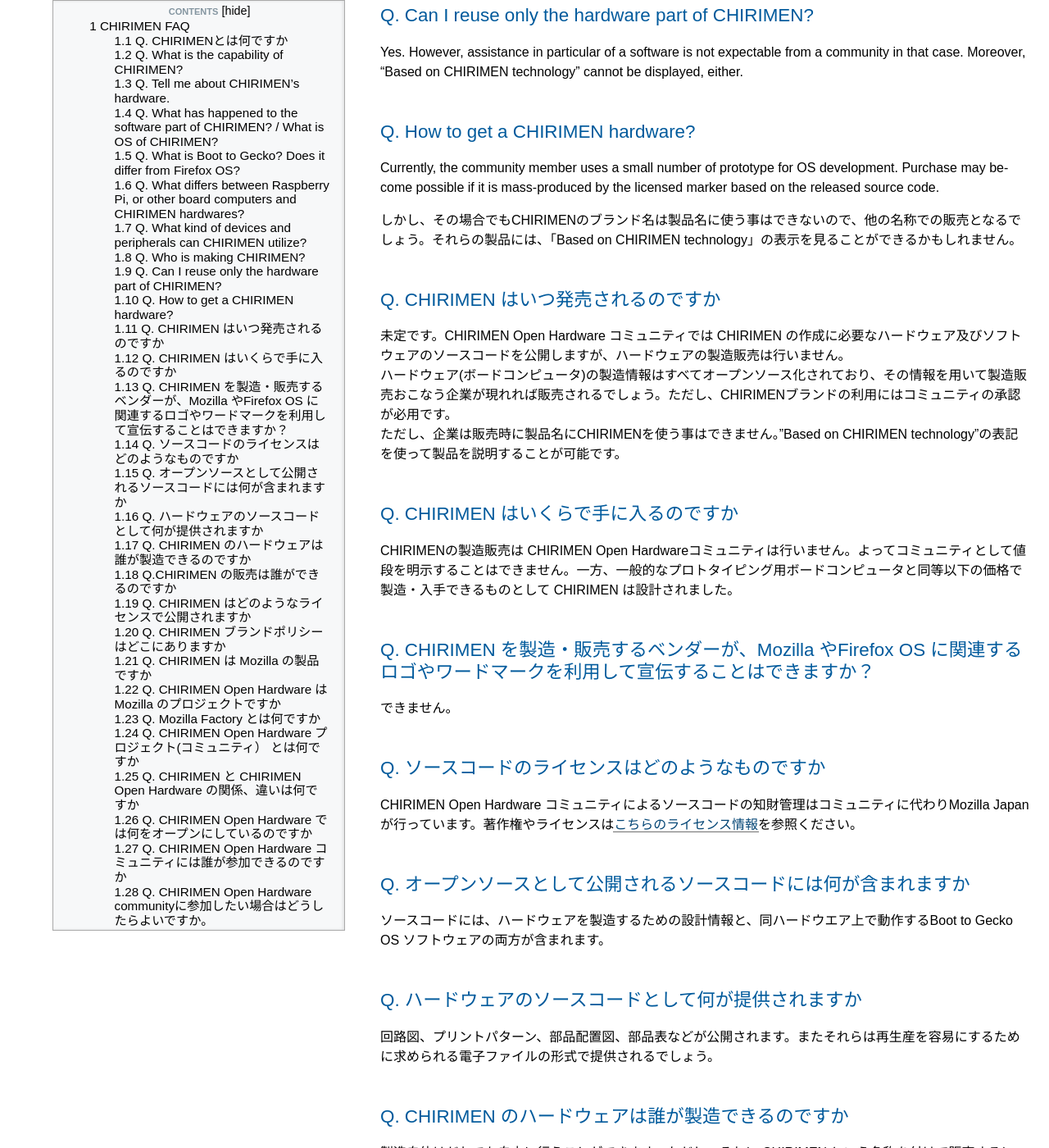
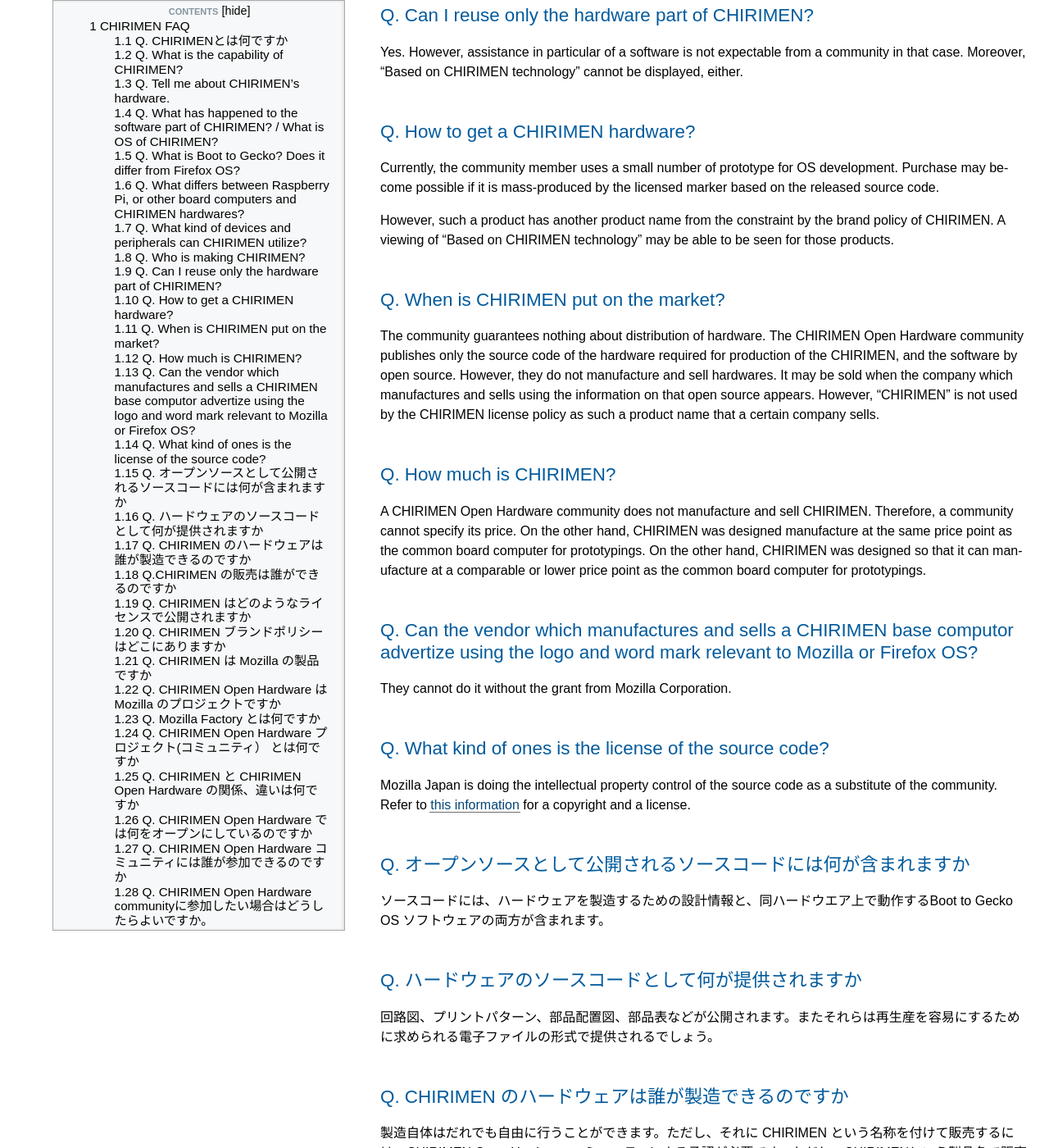
Before and after one commit to chirimen-oh/chirimen-oh.github.io, a Jekyll site: the page built from docs/en/FAQ.md, in a window 1280 px wide and 1400 px high, scrolled down 1548 px. Shown: the whole window at 82% size. Built offline with Jekyll 4.4.1, drawn with Linux system fonts in a browser that asks for light colours; nearby versions of some CDN libraries.

Commit message:
Update FAQ.md

```diff
--- a/docs/en/FAQ.md
+++ b/docs/en/FAQ.md
@@ -37,21 +37,20 @@ Yes. However, assistance in particular of a software is not expectable from a co
 ## Q. How to get a CHIRIMEN hardware?
 Currently, the community member uses a small number of prototype for OS development. Purchase may become possible if it is mass-produced by the licensed marker based on the released source code.
 
-しかし、その場合でもCHIRIMENのブランド名は製品名に使う事はできないので、他の名称での販売となるでしょう。それらの製品には、「Based on CHIRIMEN technology」の表示を見ることができるかもしれません。
+However, such a product has another product name from the constraint by the brand policy of CHIRIMEN. A viewing of "Based on CHIRIMEN technology" may be able to be seen for those products.
 
-## Q. CHIRIMEN はいつ発売されるのですか
-未定です。CHIRIMEN Open Hardware コミュニティでは CHIRIMEN の作成に必要なハードウェア及びソフトウェアのソースコードを公開しますが、ハードウェアの製造販売は行いません。
-ハードウェア(ボードコンピュータ)の製造情報はすべてオープンソース化されており、その情報を用いて製造販売おこなう企業が現れれば販売されるでしょう。ただし、CHIRIMENブランドの利用にはコミュニティの承認が必用です。
-ただし、企業は販売時に製品名にCHIRIMENを使う事はできません。"Based on CHIRIMEN technology"の表記を使って製品を説明することが可能です。
+## Q. When is CHIRIMEN put on the market?
+The community guarantees nothing about distribution of hardware. The CHIRIMEN Open Hardware community publishes only the source code of the hardware required for production of the CHIRIMEN, and the software by open source. However, they do not manufacture and sell hardwares.
+It may be sold when the company which manufactures and sells using the information on that open source appears. However, "CHIRIMEN" is not used by the CHIRIMEN license policy as such a product name that a certain company sells.
 
-## Q. CHIRIMEN はいくらで手に入るのですか
-CHIRIMENの製造販売は CHIRIMEN Open Hardwareコミュニティは行いません。よってコミュニティとして値段を明示することはできません。一方、一般的なプロトタイピング用ボードコンピュータと同等以下の価格で製造・入手できるものとして CHIRIMEN は設計されました。
+## Q. How much is CHIRIMEN?
+A CHIRIMEN Open Hardware community does not manufacture and sell CHIRIMEN. Therefore, a community cannot specify its price. On the other hand, CHIRIMEN was designed manufacture at the same price point as the common board computer for prototypings. On the other hand, CHIRIMEN was designed so that it can manufacture at a comparable or lower price point as the common board computer for prototypings.
 
-## Q. CHIRIMEN を製造・販売するベンダーが、Mozilla やFirefox OS に関連するロゴやワードマークを利用して宣伝することはできますか？
-できません。
+## Q. Can the vendor which manufactures and sells a CHIRIMEN base computor advertize using the logo and word mark relevant to Mozilla or Firefox OS?
+They cannot do it without the grant from Mozilla Corporation.
 
-## Q. ソースコードのライセンスはどのようなものですか
-CHIRIMEN Open Hardware コミュニティによるソースコードの知財管理はコミュニティに代わりMozilla Japan が行っています。著作権やライセンスは[こちらのライセンス情報](http://chirimen.org/License/)を参照ください。
+## Q. What kind of ones is the license of the source code?
+Mozilla Japan is doing the intellectual property control of the source code as a substitute of the community. Refer to [this information](https://chirimen-oh.github.io/license/) for a copyright and a license.
 
 ## Q. オープンソースとして公開されるソースコードには何が含まれますか
 ソースコードには、ハードウェアを製造するための設計情報と、同ハードウエア上で動作するBoot to Gecko OS ソフトウェアの両方が含まれます。
@@ -60,16 +59,16 @@ CHIRIMEN Open Hardware コミュニティによるソースコードの知財管
 回路図、プリントパターン、部品配置図、部品表などが公開されます。またそれらは再生産を容易にするために求められる電子ファイルの形式で提供されるでしょう。
 
 ## Q. CHIRIMEN のハードウェアは誰が製造できるのですか
-製造自体はだれでも自由に行うことができます。ただし、それに CHIRIMEN という名称を付けて販売するには、CHIRIMEN Open Hardware コミュニティによる承認が必要です。ただし、CHIRIMENという製品名で販売することはできません。詳しくは[こちらのライセンス情報](http://chirimen.org/License/)を参照ください。
+製造自体はだれでも自由に行うことができます。ただし、それに CHIRIMEN という名称を付けて販売するには、CHIRIMEN Open Hardware コミュニティによる承認が必要です。ただし、CHIRIMENという製品名で販売することはできません。詳しくは[こちらのライセンス情報](https://chirimen-oh.github.io/license/)を参照ください。
 
 ## Q.CHIRIMEN の販売は誰ができるのですか
-CHIRIMEN Open Hardwareコミュニティによる承認が得られた業者が販売できます。承認を得るために必要な手順や条件は[こちらのライセンス情報](http://chirimen.org/License/)に記述されています。
+CHIRIMEN Open Hardwareコミュニティによる承認が得られた業者が販売できます。承認を得るために必要な手順や条件は[こちらのライセンス情報](https://chirimen-oh.github.io/license/)に記述されています。
 
 ## Q. CHIRIMEN はどのようなライセンスで公開されますか
-ハードウェアとソフトウェア双方をカバーする[CHIRIMEN ライセンス](http://chirimen.org/License/)に基づき公開されます。ライセンスは現在法的レビュー中となっており、ソースコード公開時に同時に公開予定です。
+ハードウェアとソフトウェア双方をカバーする[CHIRIMEN ライセンス](https://chirimen-oh.github.io/license/)に基づき公開されます。ライセンスは現在法的レビュー中となっており、ソースコード公開時に同時に公開予定です。
 
 ## Q. CHIRIMEN ブランドポリシーはどこにありますか
-[CHIRIMEN ライセンス](http://chirimen.org/License/)を参照ください。
+[CHIRIMEN ライセンス](https://chirimen-oh.github.io/license/)を参照ください。
 
 ## Q. CHIRIMEN は Mozilla の製品ですか
 いいえ。CHIRIMEN は CHIRIMEN Open Hardwareコミュニティがプロトタイプとして開発している ウェブブラウザエンジンを搭載したボードコンピュータとそのソフトウェアであり、Mozilla の製品ではありません。
```
